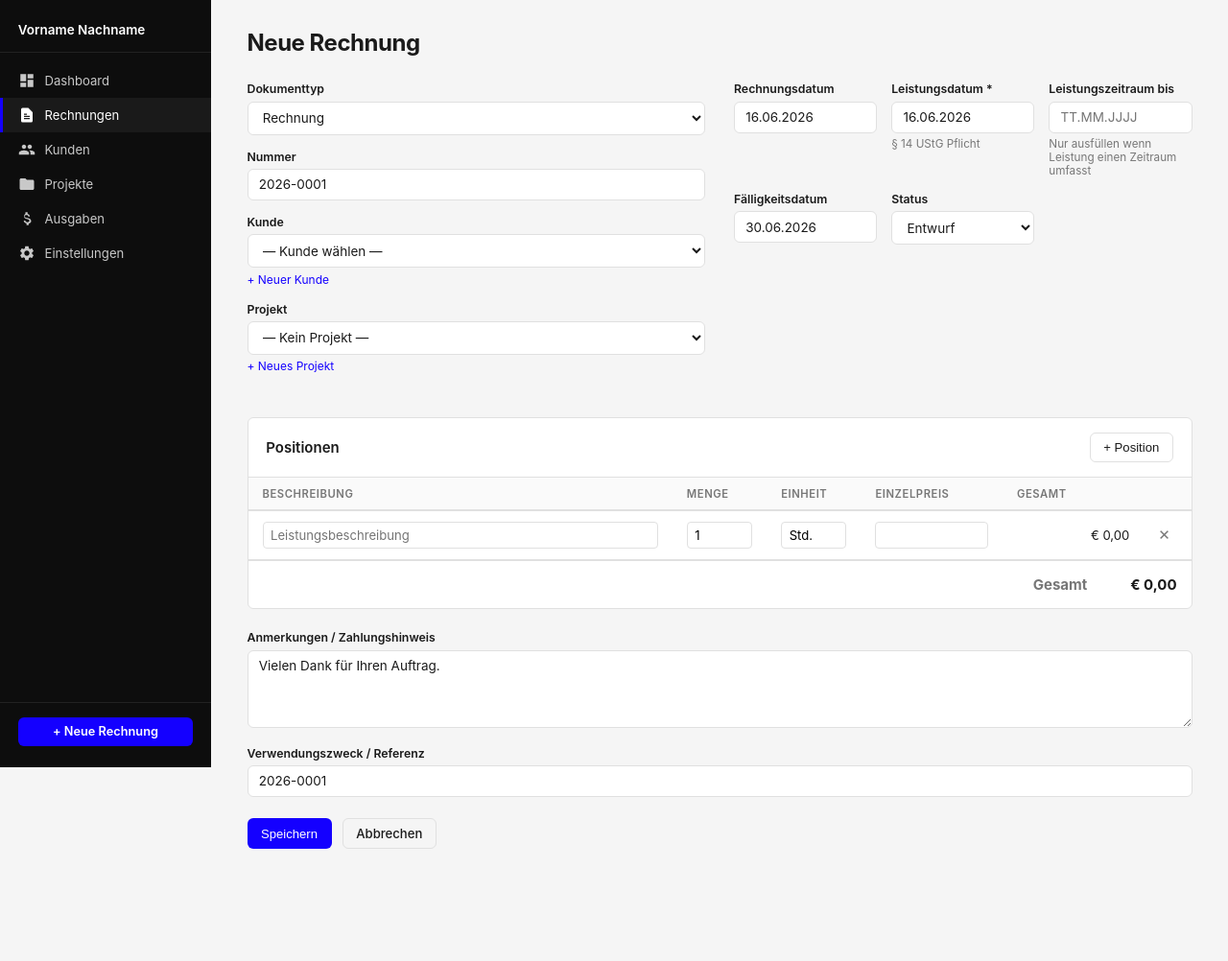
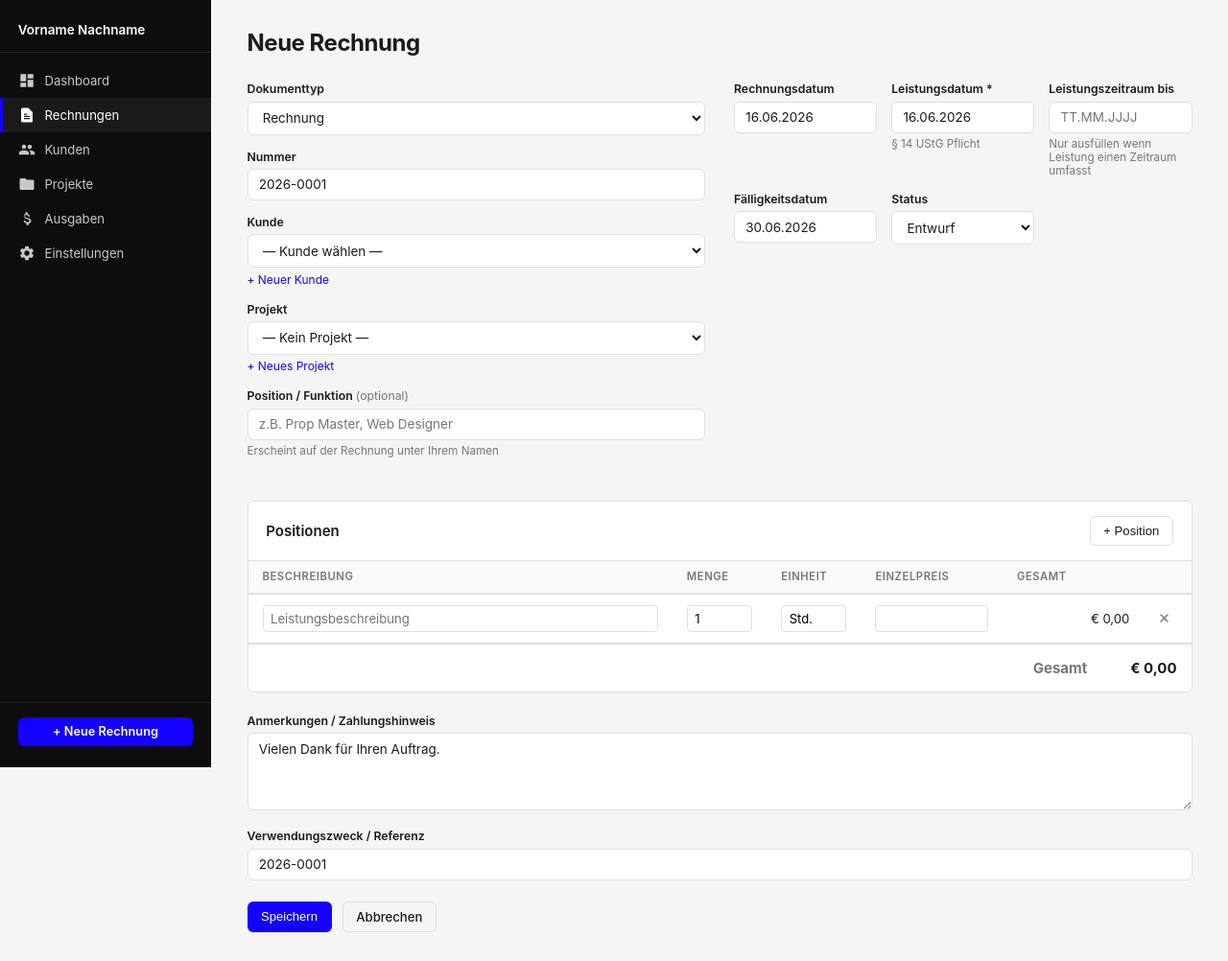
Before and after one commit to williameast/nix, a Flask app: page /invoices/new in a window 1280 px wide. Shown: the whole page at 96% size. Before the commit the page ends 885 px from the top, so only its background shows below. Run offline with Flask 3, Linux system fonts and the light colour scheme.

Commit message:
fixed stuff

```diff
--- a/modules/nixos/services/buero/app.py
+++ b/modules/nixos/services/buero/app.py
@@ -940,6 +940,7 @@ def _parse_invoice_form(form, cfg):
         "notes":              form.get("notes", ""),
         "payment_ref":        form.get("payment_ref", ""),
         "mwst_rate":          float(form.get("mwst_rate") or cfg["tax"]["mwst_rate"]),
+        "position_title":     form.get("position_title", ""),
     }
     positions, i = [], 0
     while True:
@@ -981,6 +982,7 @@ def expense_detail(eid):
     exp = get_expense(eid)
     if not exp:
         abort(404)
+    exp.setdefault("id", eid)   # Paperless imports may omit id from YAML
     receipt_url = None
     receipt_is_pdf = False
     if exp.get("receipt_file"):
@@ -1018,6 +1020,7 @@ def expense_edit(eid):
     exp = get_expense(eid)
     if not exp:
         abort(404)
+    exp.setdefault("id", eid)
     if request.method == "POST":
         data = request.form.to_dict()
         data["date"] = _parse_date_input(data.get("date", ""))
--- a/modules/nixos/services/buero/templates/invoices/form.html
+++ b/modules/nixos/services/buero/templates/invoices/form.html
@@ -50,6 +50,12 @@
           {% endfor %}
         </select>
         <a href="{{ url_for('project_new') }}" class="field-link" target="_blank">+ Neues Projekt</a>
+      </div>
+
+      <div class="form-group">
+        <label>Position / Funktion <span style="font-weight:400;color:var(--muted)">(optional)</span></label>
+        <input type="text" name="position_title" value="{{ invoice.position_title or '' }}" placeholder="z.B. Prop Master, Web Designer">
+        <div class="field-hint">Erscheint auf der Rechnung unter Ihrem Namen</div>
       </div>
     </div>
 
```
Also changed, not shown: modules/nixos/services/buero/pdf_templates/invoice.html (+5 -4 lines).
